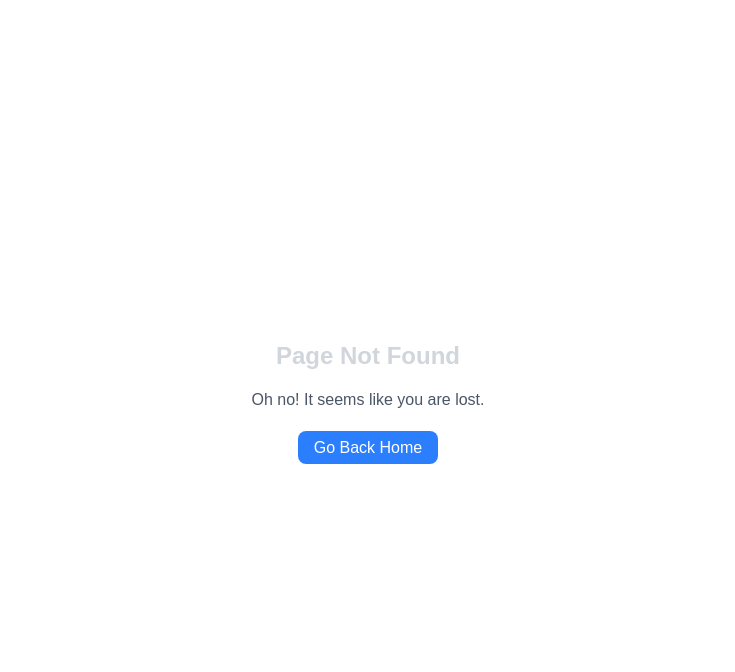
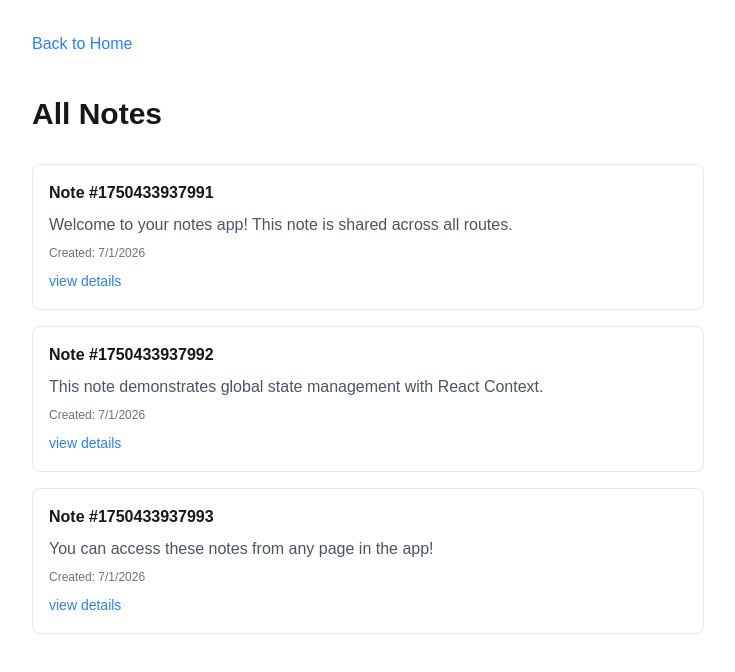
Before and after one commit to YunusEmreKilic44/notes-app-next, a Next.js app: page /notes in a window 1280 px wide. Before the commit this address had no page. Shown: the top 672 px of the page, without its empty margins (272-1007 px from the left). Built offline with nearby package versions, Linux system fonts and the light colour scheme.

Commit message:
Displaying All notes

```diff
--- /dev/null
+++ b/app/notes/page.tsx
@@ -0,0 +1,25 @@
+import AllNotes from "@/components/AllNotes";
+import Link from "next/link";
+
+const NotesPage = () => {
+  return (
+    <div className="min-h-screen p-8">
+      <div className="max-w-2xl mx-auto">
+        <div className="mb-6">
+          <Link
+            className="text-blue-500 hover:text-blue-600 mb-4 inline-block"
+            href="/"
+          >
+            Back to Home
+          </Link>
+        </div>
+
+        <h1 className="text-3xl font-bold mb-8">All Notes</h1>
+
+        <AllNotes />
+      </div>
+    </div>
+  );
+};
+
+export default NotesPage;
--- /dev/null
+++ b/components/AllNotes.tsx
@@ -0,0 +1,36 @@
+"use client";
+import { useNotes } from "@/context/NotesContext";
+import Link from "next/link";
+
+const AllNotes = () => {
+  const { notes } = useNotes();
+
+  if (notes.length === 0) {
+    return <p>No Notes yet. Add your first note on the home page.</p>;
+  }
+
+  return (
+    <div>
+      {notes.map((note) => (
+        <div
+          className="p-4 border border-gray-200 rounded-lg mb-4"
+          key={note.id}
+        >
+          <h3 className="font-semibold mb-2">Note #{note.id}</h3>
+          <p className="text-gray-600 mb-2">{note.text}</p>
+          <p className="text-xs text-gray-500 mb-2">
+            Created: {note.createdAt}
+          </p>
+          <Link
+            href={`/notes/${note.id}`}
+            className="text-blue-500 hover:text-blue-600 text-sm"
+          >
+            view details
+          </Link>
+        </div>
+      ))}
+    </div>
+  );
+};
+
+export default AllNotes;
```
